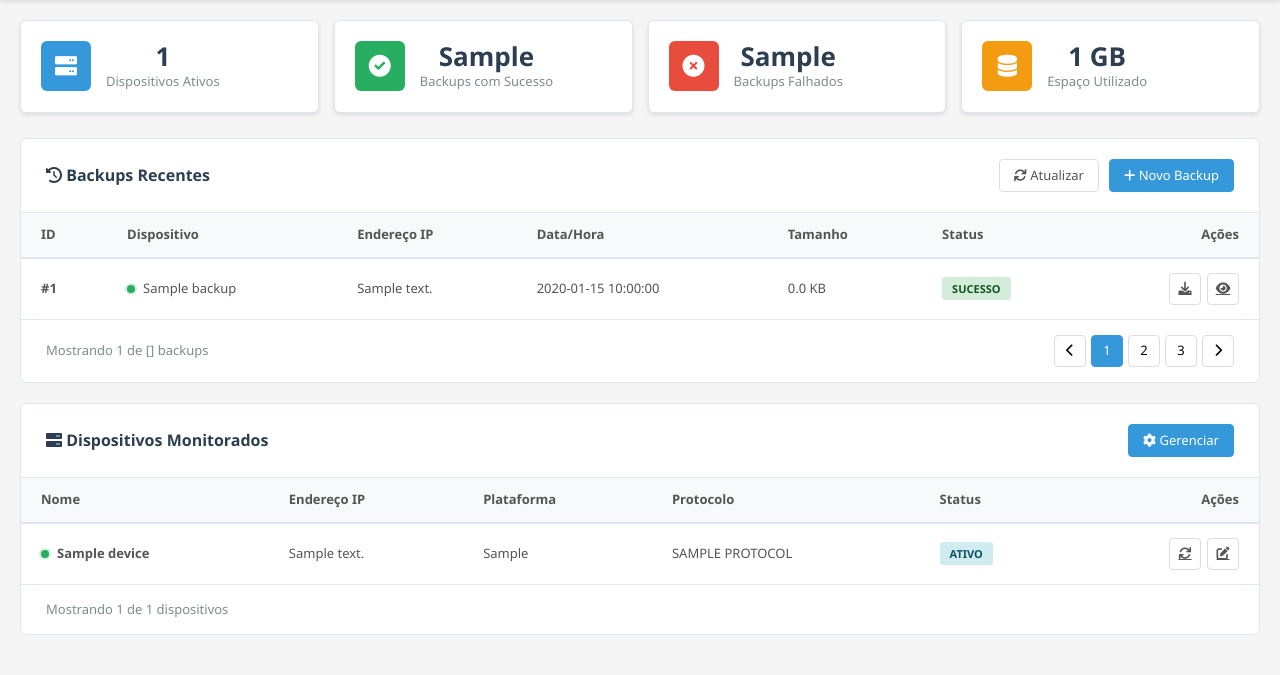
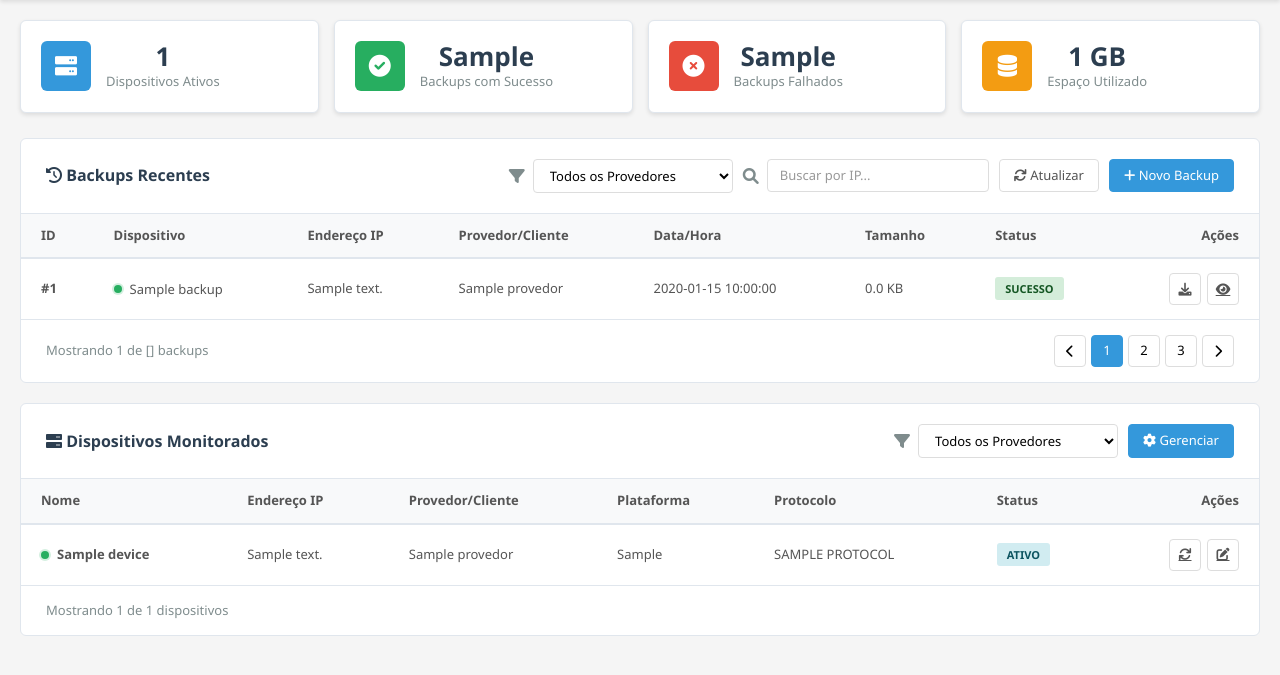
Before and after one commit to brunosaccoman/network-backup, a Flask app: template templates/dashboard.html in a window 1280 px wide. Shown: the part 61-736 px from the top of the page. Run offline with Flask 3, Linux system fonts and the light colour scheme; the template is opened without the code that fills it: most values are stand-ins (such as "Sample title", 1, 10 or a date in 2020); some libraries are stand-ins or nearby versions.

Commit message:
created filter to 'provedores ' and input to search for ips

```diff
--- /dev/null
+++ b/static/js/table_filters.js
@@ -0,0 +1,98 @@
+/**
+ * Reusable table filter functionality
+ *
+ * Usage:
+ * const tableFilter = new TableFilter({
+ *     filterId: 'backup',  // Unique ID prefix for filter elements
+ *     tableBodyId: 'backupsTableBody',  // ID of tbody element
+ *     countSpanId: 'visibleBackupCount',  // ID of span showing visible count
+ *     totalCount: 100,  // Total number of items
+ *     filters: {
+ *         provedor: true,  // Enable provedor filter
+ *         ip: true  // Enable IP search filter
+ *     }
+ * });
+ */
+
+class TableFilter {
+    constructor(options) {
+        this.filterId = options.filterId;
+        this.tableBodyId = options.tableBodyId;
+        this.countSpanId = options.countSpanId;
+        this.totalCount = options.totalCount || 0;
+        this.filters = options.filters || { provedor: true, ip: false };
+
+        this.provedorSelect = null;
+        this.ipSearch = null;
+        this.tableBody = null;
+        this.countSpan = null;
+
+        this.init();
+    }
+
+    init() {
+        if (this.filters.provedor) {
+            this.provedorSelect = document.getElementById(`${this.filterId}ProvedorFilter`);
+        }
+
+        if (this.filters.ip) {
+            this.ipSearch = document.getElementById(`${this.filterId}IpSearch`);
+        }
+
+        this.tableBody = document.getElementById(this.tableBodyId);
+        this.countSpan = document.getElementById(this.countSpanId);
+
+        if (this.provedorSelect) {
+            this.provedorSelect.addEventListener('change', () => this.filter());
+        }
+
+        if (this.ipSearch) {
+            this.ipSearch.addEventListener('input', () => this.filter());
+        }
+    }
+
+    filter() {
+        if (!this.tableBody) return;
+
+        const selectedProvedor = this.provedorSelect ? this.provedorSelect.value : '';
+        const searchIp = this.ipSearch ? this.ipSearch.value.toLowerCase().trim() : '';
+        const rows = this.tableBody.querySelectorAll('tr');
+        let visibleCount = 0;
+
+        rows.forEach(row => {
+            let provedorMatch = true;
+            let ipMatch = true;
+
+            if (this.filters.provedor && selectedProvedor) {
+                const rowProvedor = row.getAttribute('data-provedor') || 'Sem_Provedor';
+                provedorMatch = rowProvedor === selectedProvedor;
+            }
+
+            if (this.filters.ip && searchIp) {
+                const rowIp = (row.getAttribute('data-ip') || '').toLowerCase();
+                ipMatch = rowIp.includes(searchIp);
+            }
+
+            if (provedorMatch && ipMatch) {
+                row.style.display = '';
+                visibleCount++;
+            } else {
+                row.style.display = 'none';
+            }
+        });
+
+        if (this.countSpan) {
+            this.countSpan.textContent = visibleCount;
+        }
+    }
+
+    reset() {
+        if (this.provedorSelect) {
+            this.provedorSelect.value = '';
+        }
+        if (this.ipSearch) {
+            this.ipSearch.value = '';
+        }
+        this.filter();
+    }
+}
--- a/templates/base.html
+++ b/templates/base.html
@@ -231,6 +231,7 @@
         {% block content %}{% endblock %}
     </div>
     {% endblock %}
+    <script src="{{ url_for('static', filename='js/table_filters.js') }}"></script>
     <script>
         function showModal(modalId) { document.getElementById(modalId).style.display = 'block'; }
         function closeModal(modalId) { document.getElementById(modalId).style.display = 'none'; }
--- /dev/null
+++ b/templates/components/table_filters.html
@@ -0,0 +1,38 @@
+{#
+Reusable table filter component
+
+Usage:
+{% include 'components/table_filters.html' with context %}
+
+Required variables:
+- filter_id: Unique ID for this filter instance (e.g., 'backupFilter', 'deviceFilter')
+- provedores: List of provedores for the dropdown
+- show_provedor_filter: Boolean to show/hide provedor filter (default: true)
+- show_ip_search: Boolean to show/hide IP search (default: false)
+- ip_placeholder: Placeholder text for IP search (default: 'Buscar por IP...')
+#}
+
+<div style="display: flex; align-items: center; gap: 10px; flex-wrap: wrap;">
+    {% if show_provedor_filter|default(true) %}
+    <div style="display: flex; align-items: center; gap: 8px;">
+        <i class="fas fa-filter" style="color: #7f8c8d;"></i>
+        <select id="{{ filter_id }}ProvedorFilter"
+            style="padding: 6px 12px; border: 1px solid #ddd; border-radius: 4px; font-size: 13px; background: white; cursor: pointer; min-width: 200px;">
+            <option value="">Todos os Provedores</option>
+            {% if provedores %}
+            {% for provedor in provedores %}
+            <option value="{{ provedor }}">{{ provedor }}</option>
+            {% endfor %}
+            {% endif %}
+        </select>
+    </div>
+    {% endif %}
+
+    {% if show_ip_search|default(false) %}
+    <div style="display: flex; align-items: center; gap: 8px;">
+        <i class="fas fa-search" style="color: #7f8c8d;"></i>
+        <input type="text" id="{{ filter_id }}IpSearch" placeholder="{{ ip_placeholder|default('Buscar por IP...') }}"
+            style="padding: 6px 12px; border: 1px solid #ddd; border-radius: 4px; font-size: 13px; background: white; min-width: 180px;">
+    </div>
+    {% endif %}
+</div>
--- a/templates/dashboard.html
+++ b/templates/dashboard.html
@@ -278,7 +278,54 @@
     .status-dot.offline {
         background: #95a5a6;
     }
+
+    /* Filter styles */
+    #provedorFilter,
+    #backupProvedorFilter {
+        min-width: 200px;
+    }
+
+    #provedorFilter:focus,
+    #backupProvedorFilter:focus,
+    #backupIpSearch:focus {
+        outline: none;
+        border-color: #3498db;
+    }
+
+    #backupIpSearch::placeholder {
+        color: #999;
+    }
 </style>
+{% endblock %}
+
+{% block extra_js %}
+<script>
+    document.addEventListener('DOMContentLoaded', function () {
+        // Initialize filter for Devices table
+        const deviceFilter = new TableFilter({
+            filterId: 'device',
+            tableBodyId: 'devicesTableBody',
+            countSpanId: 'visibleCount',
+            totalCount: {{ devices| length }},
+        filters: {
+        provedor: true,
+        ip: false
+    }
+        });
+
+    // Initialize filter for Backups table
+    const backupFilter = new TableFilter({
+        filterId: 'backup',
+        tableBodyId: 'backupsTableBody',
+        countSpanId: 'visibleBackupCount',
+        totalCount: {{ total_backups }},
+    filters: {
+        provedor: true,
+            ip: true
+    }
+        });
+    });
+</script>
 {% endblock %}
 
 {% block main_container %}
@@ -326,7 +373,11 @@
     <div class="table-container">
         <div class="table-header">
             <h5><i class="fas fa-history"></i> Backups Recentes</h5>
-            <div class="table-actions">
+            <div class="table-actions" style="display: flex; gap: 10px; align-items: center; flex-wrap: wrap;">
+                {% set filter_id = 'backup' %}
+                {% set show_provedor_filter = true %}
+                {% set show_ip_search = true %}
+                {% include 'components/table_filters.html' %}
                 <button class="btn-clean" onclick="location.reload()">
                     <i class="fas fa-sync"></i> Atualizar
                 </button>
@@ -341,15 +392,17 @@
                     <th>ID</th>
                     <th>Dispositivo</th>
                     <th>Endereço IP</th>
+                    <th>Provedor/Cliente</th>
                     <th>Data/Hora</th>
                     <th>Tamanho</th>
                     <th>Status</th>
                     <th style="text-align: right;">Ações</th>
                 </tr>
             </thead>
-            <tbody>
+            <tbody id="backupsTableBody">
                 {% for backup in recent_backups %}
-                <tr>
+                <tr data-provedor="{{ backup.provedor if backup.provedor else 'Sem_Provedor' }}"
+                    data-ip="{{ backup.ip_address }}">
                     <td><strong>#{{ backup.id }}</strong></td>
                     <td>
                         <div class="device-status">
@@ -358,6 +411,7 @@
                         </div>
                     </td>
                     <td>{{ backup.ip_address }}</td>
+                    <td>{{ backup.provedor if backup.provedor else 'Sem_Provedor' }}</td>
                     <td>{{ backup.backup_date }}</td>
                     <td>{{ (backup.file_size / 1024)|round(2) }} KB</td>
                     <td>
@@ -381,7 +435,8 @@
             </tbody>
         </table>
         <div class="table-footer">
-            <div>Mostrando {{ recent_backups|length }} de {{ total_backups }} backups</div>
+            <div id="backupCount">Mostrando <span id="visibleBackupCount">{{ recent_backups|length }}</span> de {{
+                total_backups }} backups</div>
             <div class="pagination">
                 <button class="page-btn"><i class="fas fa-chevron-left"></i></button>
                 <button class="page-btn active">1</button>
@@ -395,7 +450,11 @@
     <div class="table-container" style="margin-top: 20px;">
         <div class="table-header">
             <h5><i class="fas fa-server"></i> Dispositivos Monitorados</h5>
-            <div class="table-actions">
+            <div class="table-actions" style="display: flex; gap: 10px; align-items: center;">
+                {% set filter_id = 'device' %}
+                {% set show_provedor_filter = true %}
+                {% set show_ip_search = false %}
+                {% include 'components/table_filters.html' %}
                 <button class="btn-primary-custom" onclick="location.href='/devices'">
                     <i class="fas fa-cog"></i> Gerenciar
                 </button>
@@ -406,15 +465,16 @@
                 <tr>
                     <th>Nome</th>
                     <th>Endereço IP</th>
+                    <th>Provedor/Cliente</th>
                     <th>Plataforma</th>
                     <th>Protocolo</th>
                     <th>Status</th>
                     <th style="text-align: right;">Ações</th>
                 </tr>
             </thead>
-            <tbody>
-                {% for device in devices[:10] %}
-                <tr>
+            <tbody id="devicesTableBody">
+                {% for device in devices %}
+                <tr data-provedor="{{ device.provedor if device.provedor else 'Sem_Provedor' }}">
                     <td>
                         <div class="device-status">
                             <span class="status-dot {{ 'online' if device.active else 'offline' }}"></span>
@@ -422,6 +482,7 @@
                         </div>
                     </td>
                     <td>{{ device.ip_address }}</td>
+                    <td>{{ device.provedor if device.provedor else 'Sem_Provedor' }}</td>
                     <td>{{ device.device_type|title }}</td>
                     <td>{{ device.protocol|upper }}</td>
                     <td>
@@ -444,7 +505,8 @@
             </tbody>
         </table>
         <div class="table-footer">
-            <div>Mostrando {{ devices[:10]|length }} de {{ devices|length }} dispositivos</div>
+            <div id="deviceCount">Mostrando <span id="visibleCount">{{ devices|length }}</span> de {{ devices|length }}
+                dispositivos</div>
         </div>
     </div>
 </div>
```
Also changed, not shown: templates/devices.html (+18 -1 lines), templates/components/README_table_filters.md (added).
